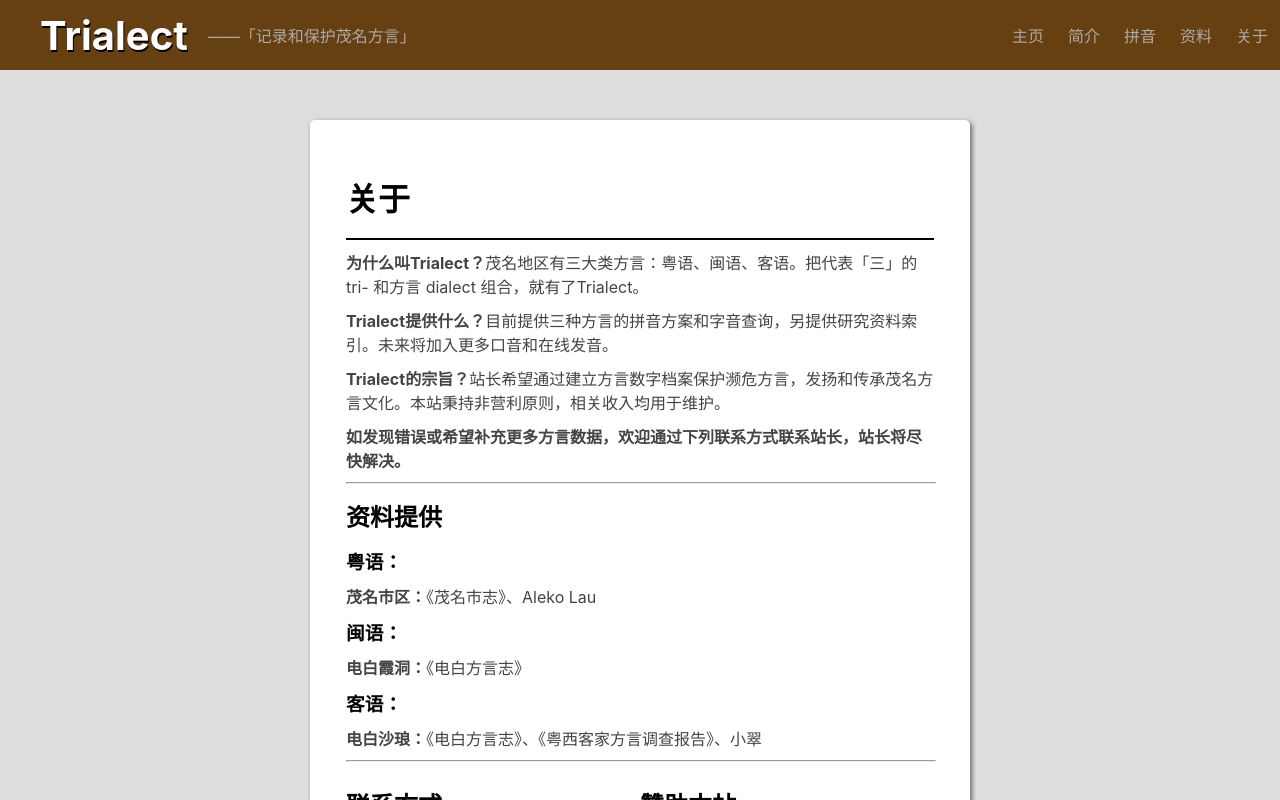
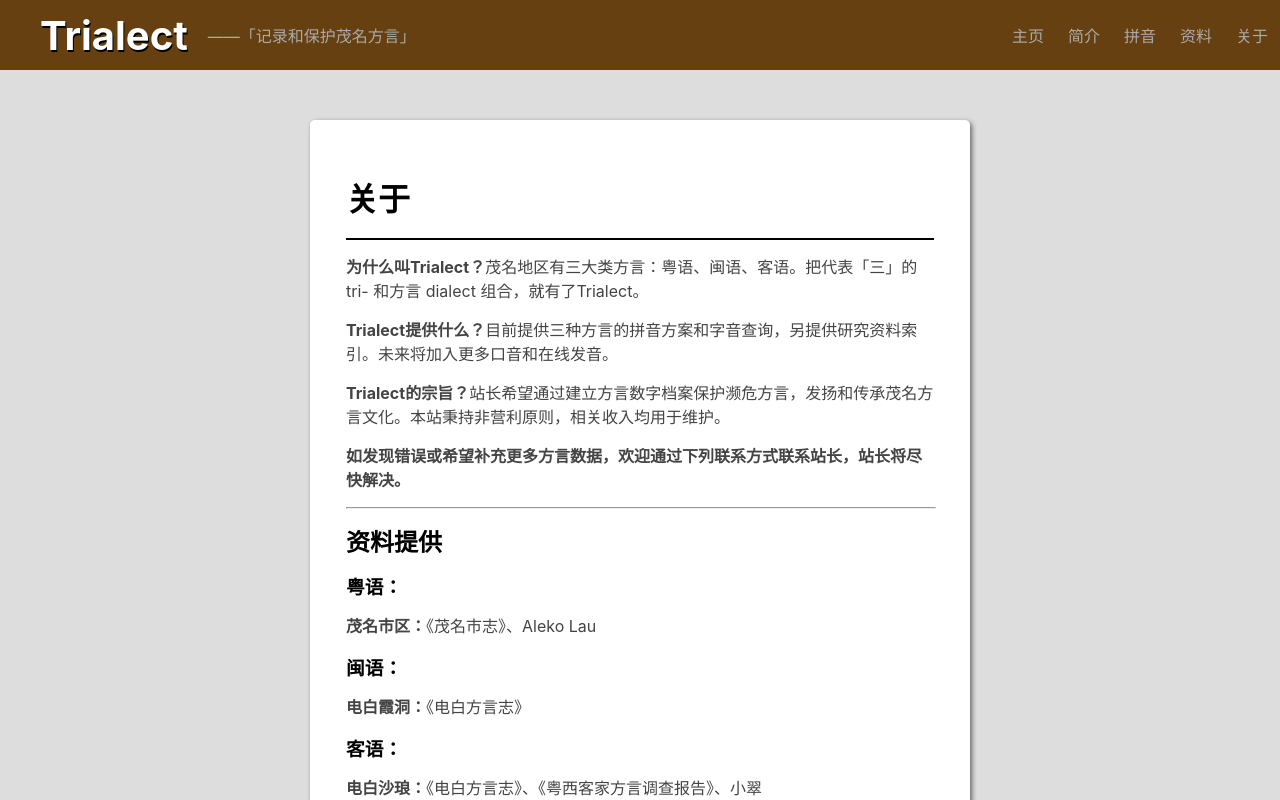
Before and after one commit to estemomento/trialect, a Vue app in the folder frontend/: page /about in a window 1280 px wide. Shown: the top 800 px of the page. Built offline with nearby package versions, Linux system fonts and the light colour scheme.

Commit message:
调下边距

```diff
--- a/frontend/src/components/elements/paper.vue
+++ b/frontend/src/components/elements/paper.vue
@@ -73,8 +73,9 @@ export default {
     }
 
     p {
-      margin: 10px 0;
+      margin: 15px 0;
       color: #444;
+      line-height: 24px;
     }
   }
 }
```
